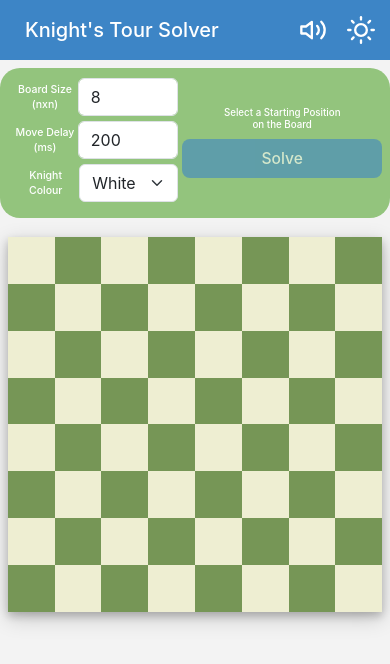
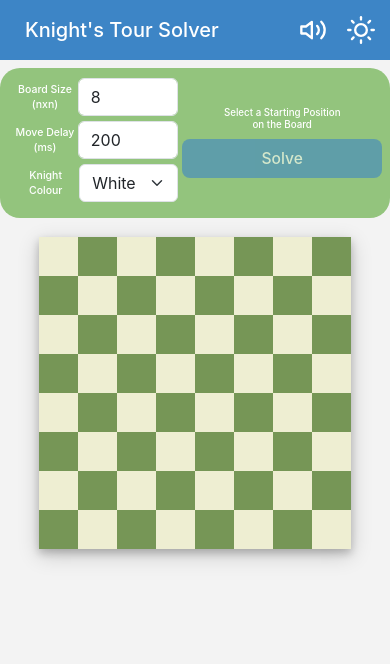
Before and after one commit to morganyeh06/knights-tour-solver, a React (Vite) app: page / in a window 390 px wide. Shown: the top 664 px of the page. Built offline with nearby package versions, Linux system fonts and the light colour scheme.

Commit message:
change board size

```diff
--- a/src/App.css
+++ b/src/App.css
@@ -100,9 +100,7 @@
   margin-left: 4%;
 
   height: 100%;
-  min-height: 450px;
   width: 350px;
-  min-width: 350px;
 
   background-color: var(--secondary-colour);
   border-radius: 20px;
@@ -390,6 +388,7 @@ img {
 
   .input-field {
     margin-right: 0px;
+
   }
 
   .box {
@@ -424,8 +423,8 @@ img {
 
   .right-panel {
     margin-top: 5%;
-    margin-left: 2%;
-    margin-right: 2%;
+    margin-left: 10%;
+    margin-right: 10%;
     margin-bottom: 5%;
   }
 
```
